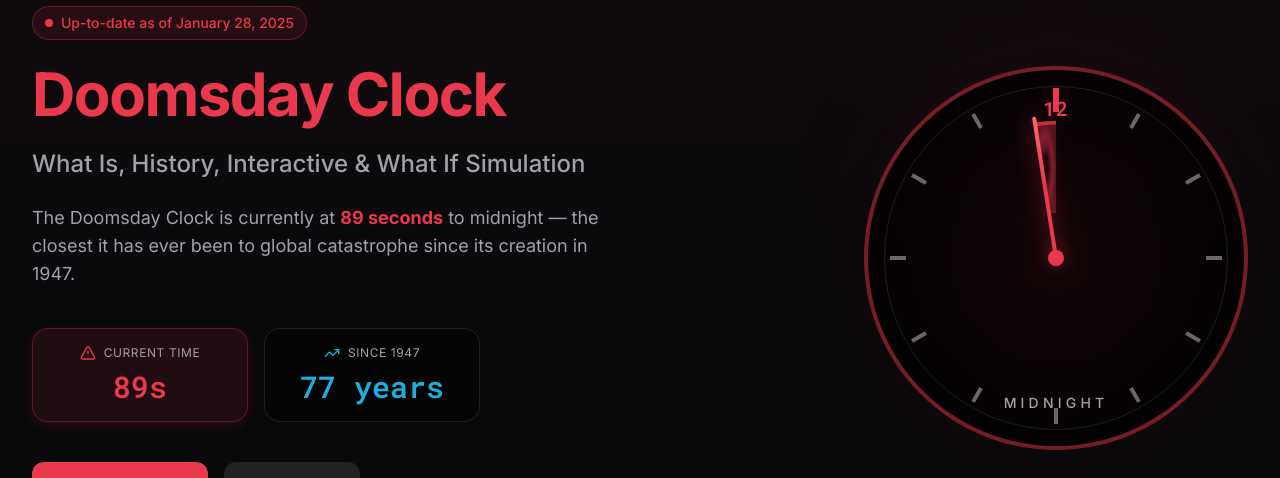
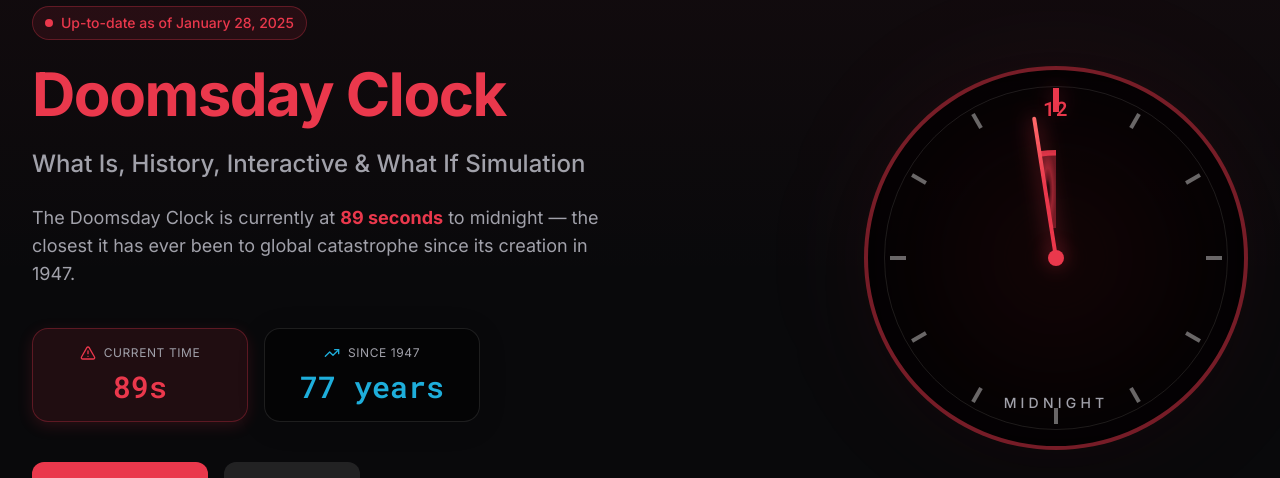
Before and after one commit to RamCali/DoomsdayClock, a React (Vite) app: page / in a window 1280 px wide. Shown: the part 214-692 px from the top of the page. Built offline with nearby package versions, Linux system fonts and the light colour scheme.

Commit message:
Reduce wedge radius to prevent overlap with 12 label
- Outer radius: 36 → 28, inner radius: 12 → 8
- Adjusted gradient stops for better visibility at smaller size
- Increased stroke width for glowing edge

Co-Authored-By: Claude Opus 4.5 <noreply@anthropic.com>

```diff
--- a/src/components/DoomsdayClock.tsx
+++ b/src/components/DoomsdayClock.tsx
@@ -70,9 +70,10 @@ export function DoomsdayClock({ className }: DoomsdayClockProps) {
             // Wedge goes from the hand position (counter-clockwise from 12) to 12 o'clock
             const wedgeAngleDeg = minutesToMidnight * 6; // positive angle in degrees
             const wedgeAngleRad = (wedgeAngleDeg * Math.PI) / 180;
-            // Reduced radius to avoid clipping into labels (was 42)
-            const innerRadius = 12;
-            const outerRadius = 36;
+            // Radius bounds: inner avoids center dot, outer stops before "12" label
+            // "12" label is at top-6 (~15% from top), so outer radius must be < 35
+            const innerRadius = 8;
+            const outerRadius = 28;
             // Start points: where the hand is (counter-clockwise from 12)
             const startXOuter = 50 - outerRadius * Math.sin(wedgeAngleRad);
             const startYOuter = 50 - outerRadius * Math.cos(wedgeAngleRad);
@@ -92,10 +93,10 @@ export function DoomsdayClock({ className }: DoomsdayClockProps) {
                 <defs>
                   <radialGradient id="wedgeGradient" cx="50%" cy="50%" r="50%">
                     <stop offset="0%" stopColor="transparent" />
-                    <stop offset="20%" stopColor="transparent" />
-                    <stop offset="40%" stopColor={`rgba(234, 56, 76, ${0.25 * pulseIntensity})`} />
-                    <stop offset="70%" stopColor={`rgba(234, 56, 76, ${0.5 * pulseIntensity})`} />
-                    <stop offset="100%" stopColor={`rgba(234, 56, 76, ${0.3 * pulseIntensity})`} />
+                    <stop offset="10%" stopColor="transparent" />
+                    <stop offset="30%" stopColor={`rgba(234, 56, 76, ${0.3 * pulseIntensity})`} />
+                    <stop offset="60%" stopColor={`rgba(234, 56, 76, ${0.6 * pulseIntensity})`} />
+                    <stop offset="100%" stopColor={`rgba(234, 56, 76, ${0.4 * pulseIntensity})`} />
                   </radialGradient>
                 </defs>
                 {/* Filled wedge (donut shape to avoid center) */}
@@ -112,8 +113,8 @@ export function DoomsdayClock({ className }: DoomsdayClockProps) {
                 <path
                   d={`M ${startXOuter} ${startYOuter} A ${outerRadius} ${outerRadius} 0 0 1 ${endXOuter} ${endYOuter}`}
                   fill="none"
-                  stroke={`rgba(234, 56, 76, ${0.8 * pulseIntensity})`}
-                  strokeWidth="1"
+                  stroke={`rgba(234, 56, 76, ${0.9 * pulseIntensity})`}
+                  strokeWidth="1.5"
                   className="transition-all duration-1000"
                 />
               </svg>
```
